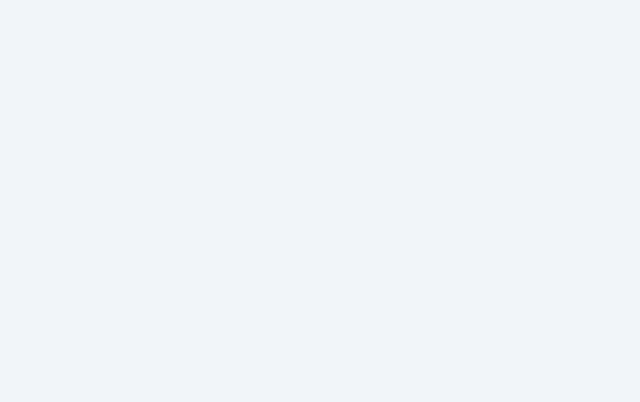
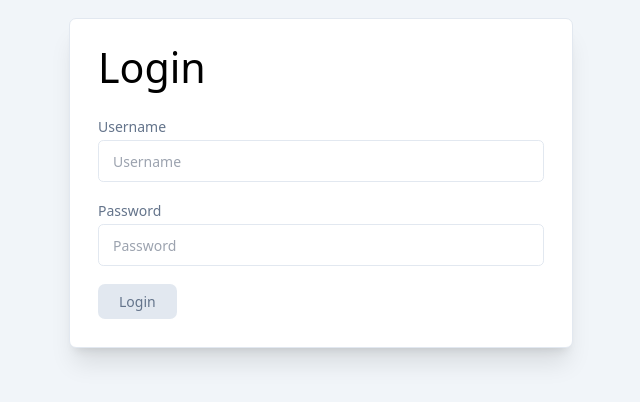
Before and after one commit to Adraheem/aryon-test, a React (Create React App) app: page /login in a window 1280 px wide. Before the commit this address had no page. Shown: the top 402 px of the page, without its empty margins (319-959 px from the left). Built offline with nearby package versions, Linux system fonts and the light colour scheme.

Commit message:
login page'

```diff
--- a/package.json
+++ b/package.json
@@ -12,6 +12,7 @@
     "@types/react": "^18.0.0",
     "@types/react-dom": "^18.0.0",
     "axios": "^1.7.8",
+    "formik": "^2.4.6",
     "react": "^18.3.1",
     "react-dom": "^18.3.1",
     "react-modal": "^3.16.1",
@@ -19,7 +20,8 @@
     "react-scripts": "5.0.1",
     "sass": "^1.81.0",
     "typescript": "^4.4.2",
-    "web-vitals": "^2.1.0"
+    "web-vitals": "^2.1.0",
+    "yup": "^1.4.0"
   },
   "scripts": {
     "start": "react-scripts start",
--- a/src/components/Button/index.tsx
+++ b/src/components/Button/index.tsx
@@ -1,11 +1,16 @@
 import React, {ButtonHTMLAttributes, useMemo} from 'react';
 
 interface IProps extends ButtonHTMLAttributes<HTMLButtonElement> {
-  variant?: "PRIMARY" | "GHOST"
+  variant?: "PRIMARY" | "GHOST";
+  isLoading?: boolean;
 }
 
-function Button({variant = "PRIMARY", className, ...props}: IProps) {
+function Button({variant = "PRIMARY", className, isLoading, disabled, ...props}: IProps) {
   const variantClassName = useMemo(() => {
+    if (isLoading || disabled) {
+      return "bg-slate-200 text-slate-500 cursor-not-allowed"
+    }
+
     switch (variant) {
       case "PRIMARY":
         return "bg-primary hover:bg-primary-700 text-white";
@@ -13,10 +18,11 @@ function Button({variant = "PRIMARY", className, ...props}: IProps) {
       case "GHOST":
         return "bg-transparent hover:bg-primary-50 hover:text-primary";
     }
-  }, [variant]);
+  }, [variant, isLoading, disabled]);
 
   return (
     <button
+      disabled={disabled || isLoading}
       className={`btn ${variantClassName} ${className}`}
       {...props}
     />
--- /dev/null
+++ b/src/components/TextInput/index.tsx
@@ -0,0 +1,25 @@
+import React, {InputHTMLAttributes} from 'react';
+
+interface IProps extends InputHTMLAttributes<HTMLInputElement> {
+  error?: string | false;
+  label?: string;
+}
+
+function TextInput({error, label, className, ...props}: IProps) {
+  return (
+    <div>
+      {label && (
+        <label className="block body mb-1 text-slate-500">{label}</label>
+      )}
+      <input
+        className={`text-input ${!!error ? "input-error" : ""} ${className}`}
+        {...props}
+      />
+      {error && (
+        <p className="text-input-error">{error}</p>
+      )}
+    </div>
+  );
+}
+
+export default TextInput;
--- a/src/index.scss
+++ b/src/index.scss
@@ -67,4 +67,15 @@
       transform: translateX(0%);
     }
   }
+
+  .text-input {
+    @apply apply-transition bg-white border border-slate-200 focus:border-primary h-12 px-4 py-2 outline-0 w-full block rounded-md focus:ring-4 focus:ring-primary-200;
+  }
+  .text-input.input-error {
+    @apply text-red-500 border-red-500 focus:ring-red-200;
+  }
+
+  .text-input-error {
+    @apply text-red-500 small mt-1;
+  }
 }
--- a/src/navigation/index.tsx
+++ b/src/navigation/index.tsx
@@ -3,6 +3,7 @@ import {BrowserRouter, Route, Routes} from "react-router-dom";
 import DashboardPage from "../pages/dashboard";
 import Layout from "../components/Layout";
 import RecommendationsPage from "../pages/recommendations";
+import LoginPage from "../pages/login";
 
 interface IProps {
 }
@@ -11,6 +12,7 @@ function RootNavigation(props: IProps) {
   return (
     <BrowserRouter>
       <Routes>
+        <Route path="login" element={<LoginPage/>}/>
         <Route element={<Layout/>}>
           <Route path="" element={<DashboardPage/>}/>
           <Route path="recommendations" element={<RecommendationsPage/>}/>
--- /dev/null
+++ b/src/pages/login/index.tsx
@@ -0,0 +1,70 @@
+import React from 'react';
+import Container from "../../components/Container";
+import {Field, FieldProps, Form, Formik} from "formik";
+import TextInput from "../../components/TextInput";
+import * as yup from "yup"
+import Button from "../../components/Button";
+
+interface IProps {
+}
+
+function LoginPage(props: IProps) {
+  const validationSchema = yup.object().shape({
+    username: yup.string().required("Required"),
+    password: yup.string().required("Required")
+  })
+
+  const initialValues = {}
+
+  const onSubmit = () => {
+  }
+
+  return (
+    <Container>
+      <div
+        className="bg-white w-full max-w-xl p-8 mx-auto rounded-lg shadow-xl border border-slate-200">
+        <h3 className="leading-none">Login</h3>
+
+        <Formik
+          initialValues={initialValues}
+          onSubmit={onSubmit}
+          validationSchema={validationSchema}
+          enableReinitialize
+        >
+          {({isSubmitting, isValid}) => (
+            <Form className="grid gap-5 mt-8">
+              <Field name="username">
+                {({field, meta}: FieldProps) => (
+                  <TextInput
+                    error={meta.touched && meta.error}
+                    label="Username"
+                    placeholder="Username"
+                    {...field}
+                  />
+                )}
+              </Field>
+
+              <Field name="password">
+                {({field, meta}: FieldProps) => (
+                  <TextInput
+                    error={meta.touched && meta.error}
+                    label="Password"
+                    placeholder="Password"
+                    type="password"
+                    {...field}
+                  />
+                )}
+              </Field>
+
+              <div>
+                <Button disabled>Login</Button>
+              </div>
+            </Form>
+          )}
+        </Formik>
+      </div>
+    </Container>
+  );
+}
+
+export default LoginPage;
```
Also changed, not shown: 1 other file (tests, documents, lock files or other folders).
